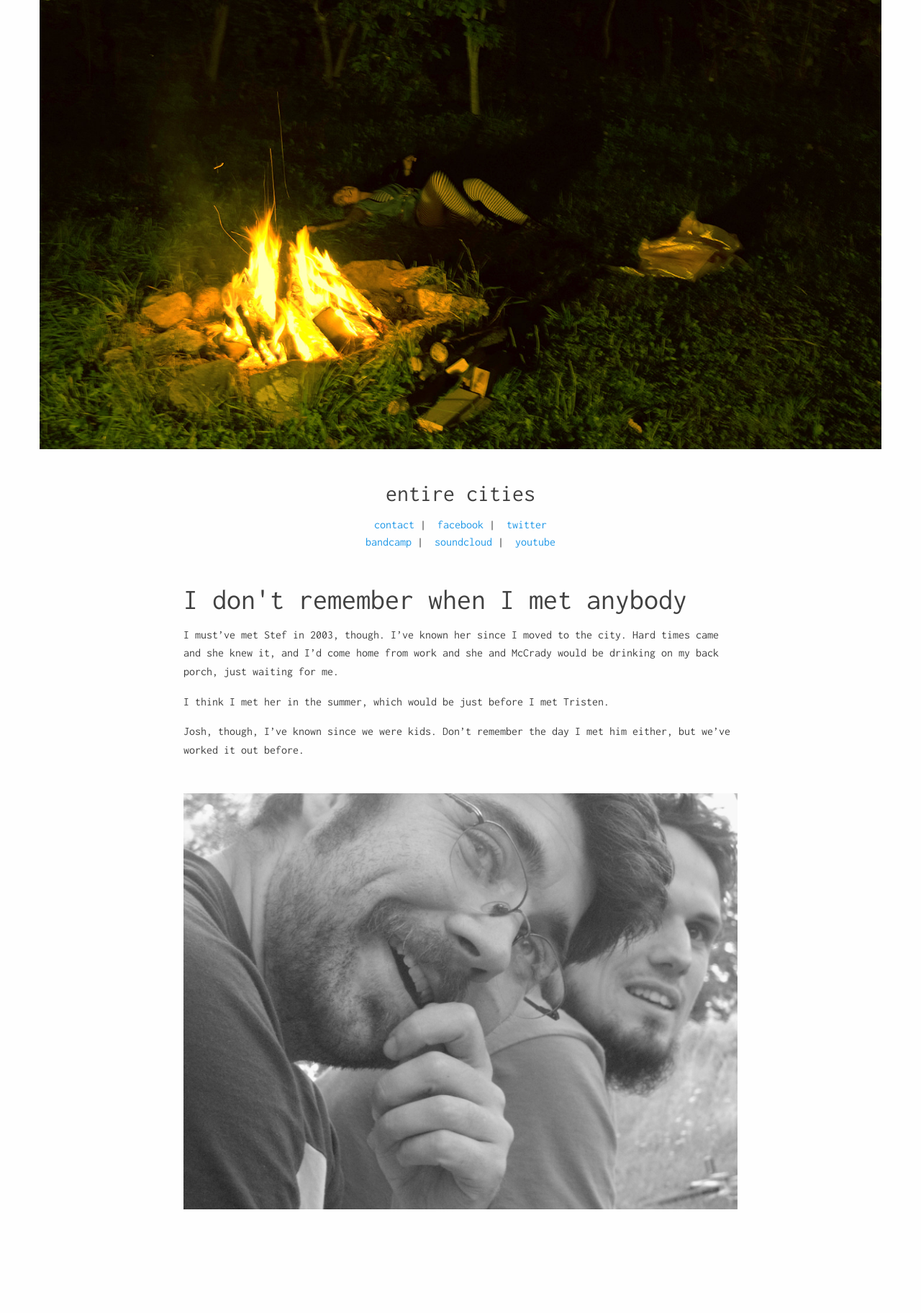
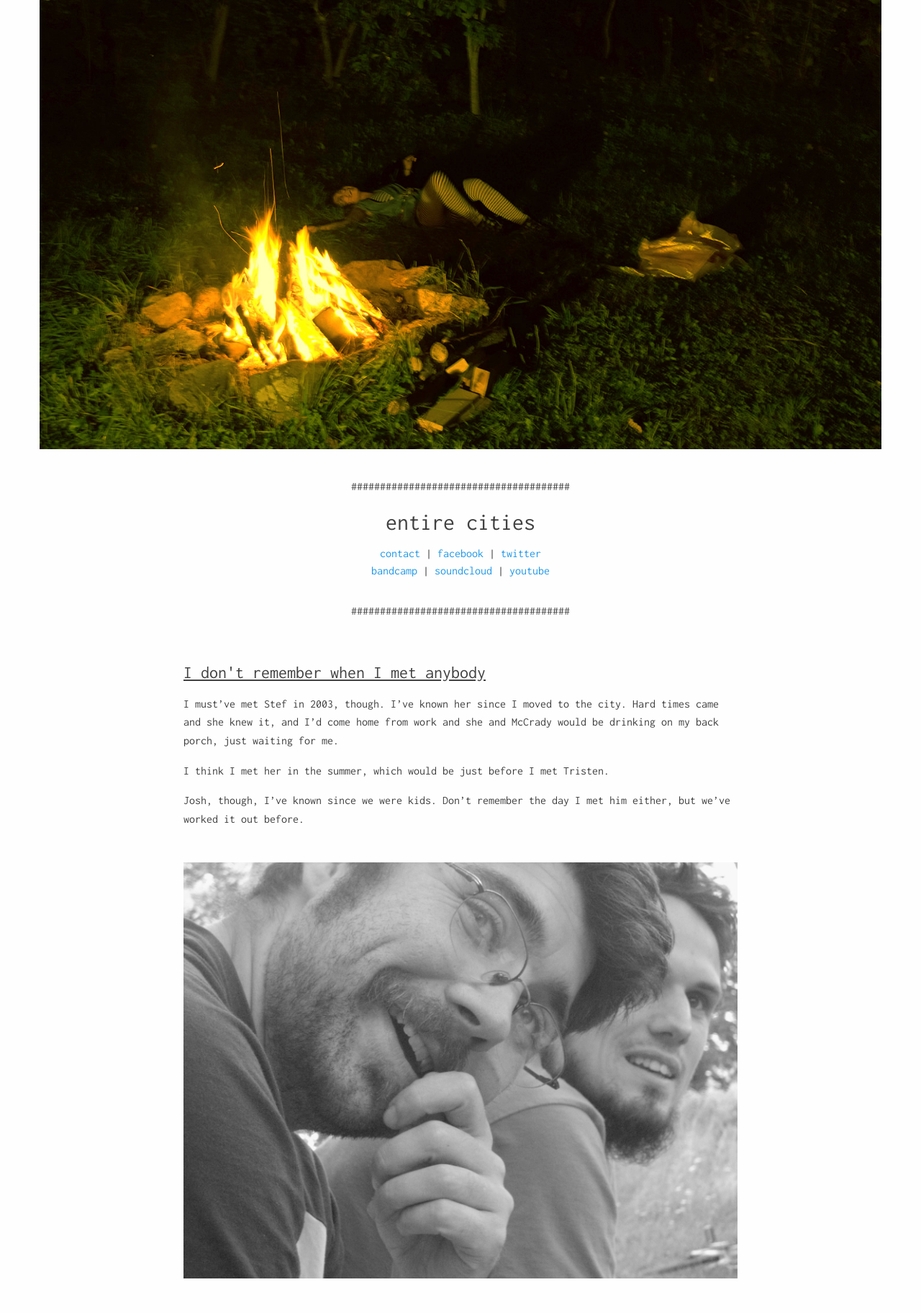
Before and after one commit to entire-cities/entirecities.ca, a Jekyll site: the page built from index.html, in a window 1280 px wide. Shown: the whole page at 72% size. Built offline with Jekyll 4.4.1, drawn with Linux system fonts in a browser that asks for light colours; Markdown is read by kramdown in place of the engine named in the settings; before the commit the page ends 1728 px from its top, so only the background shows below that.

Commit message:
Font, Border
Changed body font, added border to menu.

```diff
--- a/_includes/header.html
+++ b/_includes/header.html
@@ -1,16 +1,19 @@
 <header class="site-header row">
     <div class="large-4 large-offset-4 small-12 columns">
+      <div class="ascii-border">
+
         <h1 class="site-title"><a class="site-title__link" href="{{ site.baseurl }}/">{{ site.title }}</a></h1>
         <div class="row">
             <nav class="columns large-12 site-header__nav">
-                <a href="mailto:entirecities@gmail.com">contact</a>&nbsp;|&nbsp;
-                <a href="//www.facebook.com/entirecities" target="_blank">facebook</a>&nbsp;|&nbsp;
+                <a href="mailto:entirecities@gmail.com">contact</a>&nbsp;|
+                <a href="//www.facebook.com/entirecities" target="_blank">facebook</a>&nbsp;|
                 <a href="//www.twitter.com/entirecities" target="_blank">twitter</a>
                 <br>
-                <a href="//entirecities.bandcamp.com/" target="_blank">bandcamp</a>&nbsp;|&nbsp;
-                <a href="//www.soundcloud.com/entire-cities" target="_blank">soundcloud</a>&nbsp;|&nbsp;
+                <a href="//entirecities.bandcamp.com/" target="_blank">bandcamp</a>&nbsp;|
+                <a href="//www.soundcloud.com/entire-cities" target="_blank">soundcloud</a>&nbsp;|
                 <a href="//www.youtube.com/entirecities" target="_blank">youtube</a>
             </nav>
         </div>
+      </div>
     </div>
 </header>
--- a/css/main.css
+++ b/css/main.css
@@ -19,6 +19,7 @@ body {
 .site-title{
   text-align: center;
   font-size: 2em;
+  padding-top: 1rem;
 }
 .site-title__link, .post-link{
   color: #414141;
@@ -26,7 +27,17 @@ body {
 
 .site-header__nav{
   text-align: center;
+  padding-bottom: 2rem;
 }
 .post-row img{
   margin: 2rem 0
 }
+.post-link{
+  font-size: 0.6em;
+  text-decoration: underline;
+}
+.ascii-border::before, .ascii-border::after{
+  display: block;
+  text-align: center;
+  content: "######################################";
+}
```
Also changed, not shown: 5 other files.
